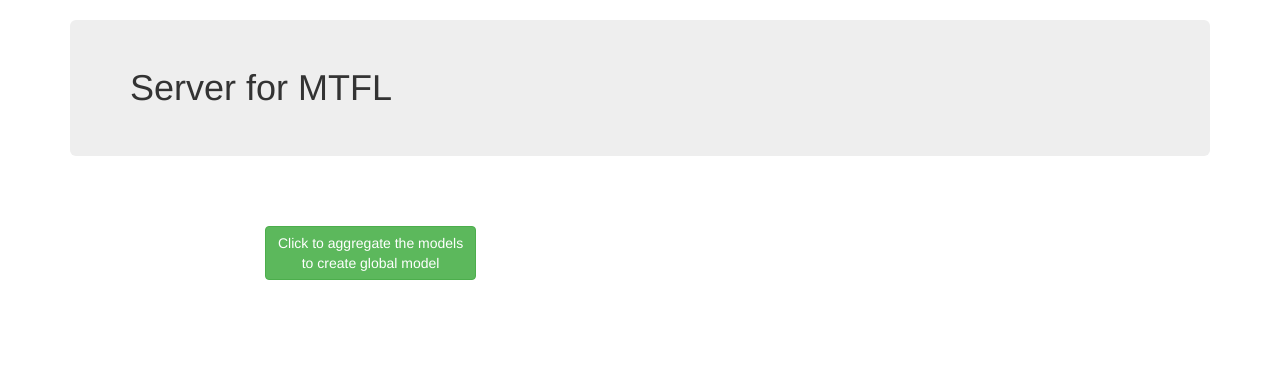
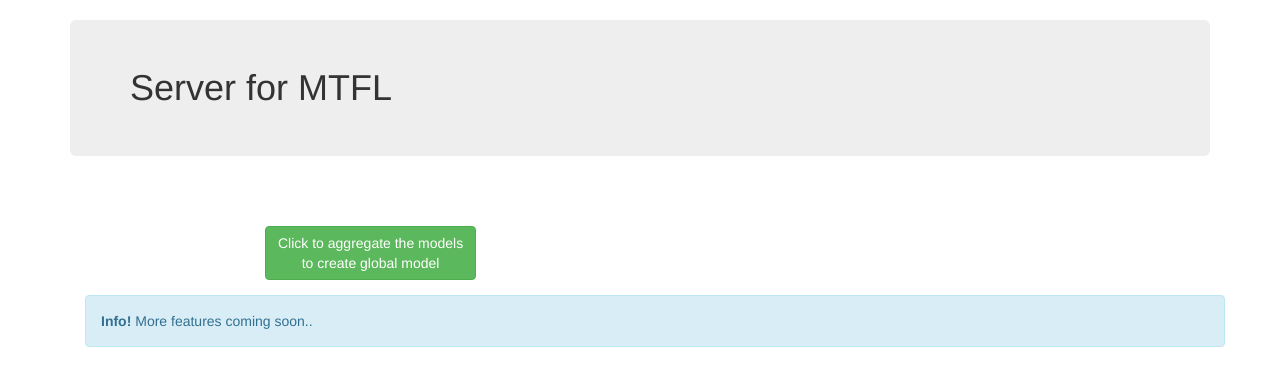
Before and after one commit to kiransbaliga/Multi_Task_Federated_Learning, a Flask app: page / in a window 1280 px wide. Shown: the top 386 px of the page. Run offline with Flask 2, Linux system fonts and the light colour scheme; some libraries are stand-ins or nearby versions.

Commit message:
Code Update

```diff
--- a/requirements.txt
+++ b/requirements.txt
@@ -3,7 +3,10 @@ astunparse==1.6.3
 cachetools==5.2.0
 certifi==2022.9.24
 charset-normalizer==2.1.1
+click==8.1.3
+colorama==0.4.6
 docutils==0.19
+Flask==2.2.2
 flatbuffers==22.10.26
 gast==0.4.0
 google-auth==2.14.1
@@ -12,6 +15,8 @@ google-pasta==0.2.0
 grpcio==1.50.0
 h5py==3.7.0
 idna==3.4
+itsdangerous==2.1.2
+Jinja2==3.1.2
 keras==2.10.0
 Keras-Preprocessing==1.1.2
 Kivy==2.1.0
--- a/server/templates/index.html
+++ b/server/templates/index.html
@@ -29,6 +29,16 @@
             </button>
           </div>
         </div>
+
+        <div class="container">
+          <div class="row">
+            <div class="col-sm-12">
+              <div class="alert alert-info">
+                <strong>Info!</strong> More features coming soon..
+              </div>
+            </div>
+          </div>
+        </div>
       </form>
 
       {% if prediction %}
```
